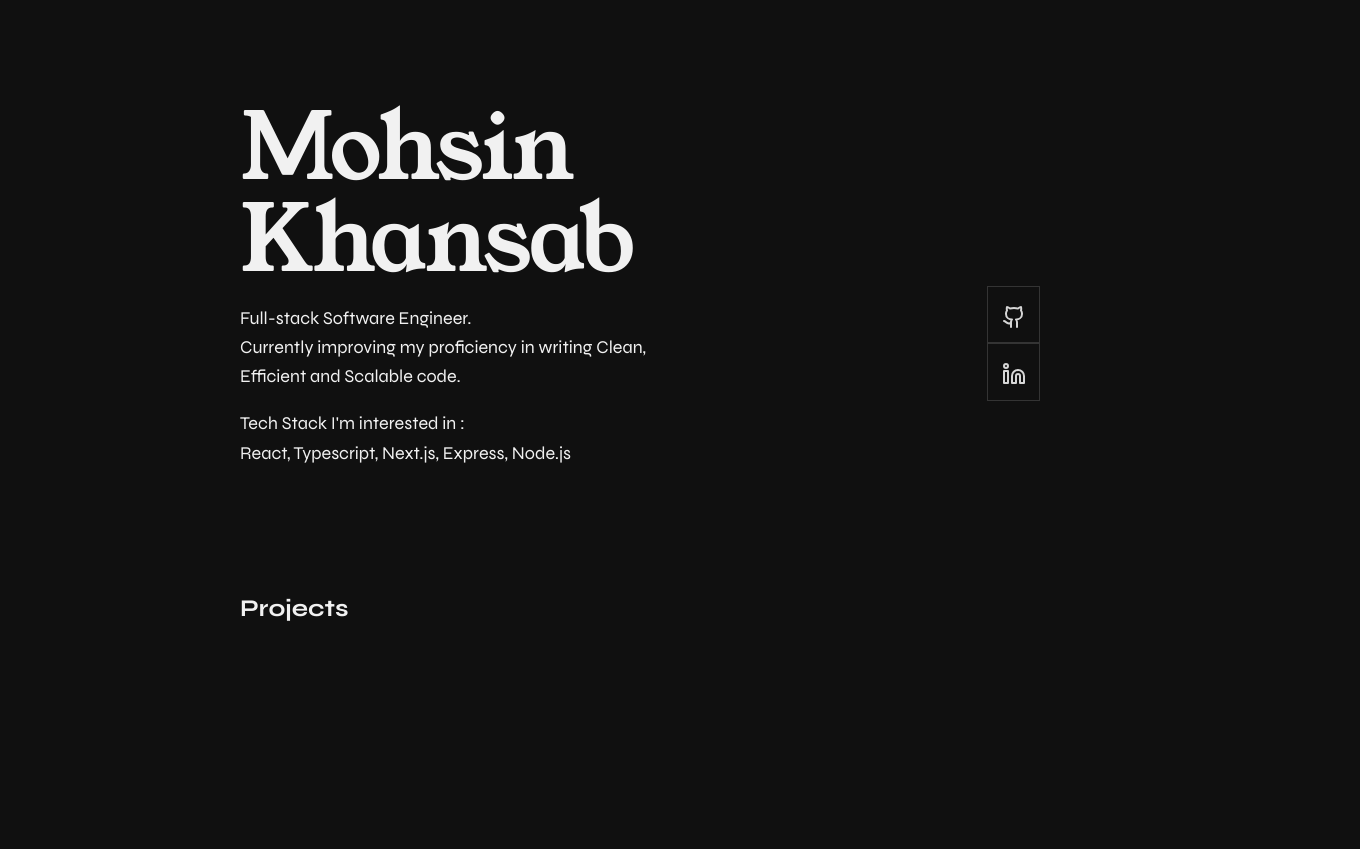
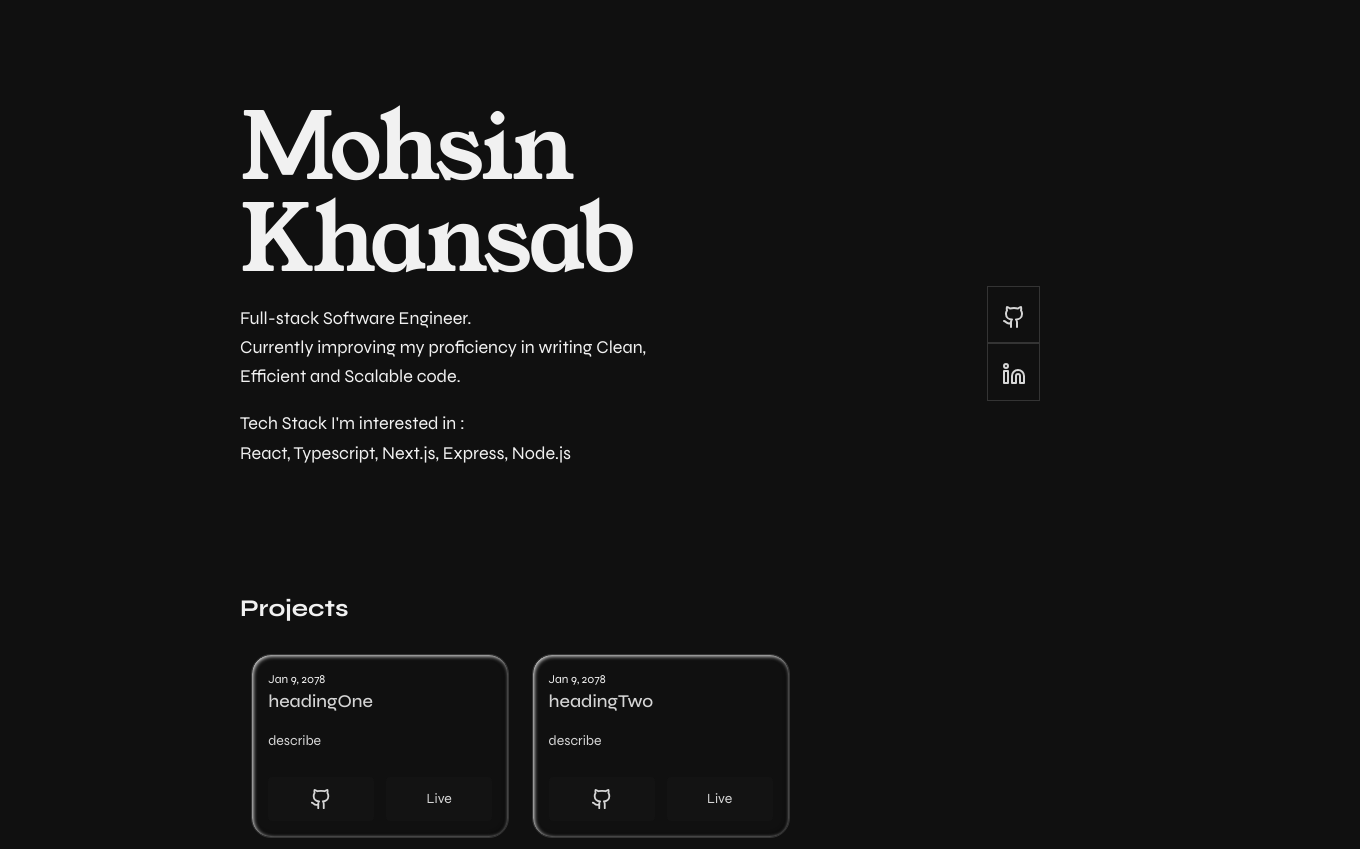
Before and after one commit to mohs-in/website_v3, a React (Vite) app: page / in a window 1280 px wide. Shown: the whole page, 1360 px wide, since content can reach past the window. Before the commit the page ends 800 px from the top, so only its background shows below. Built offline with nearby package versions, Linux system fonts and the light colour scheme.

Commit message:
added projects cards

```diff
--- a/components/Hero.jsx
+++ b/components/Hero.jsx
@@ -1,8 +1,22 @@
+import Project from "./Project"
+import projectData from './projects'
+
 export default function Hero () {
+    const projects = projectData.map(proj => {
+        return(
+            <Project
+                id={proj.id}
+                {...proj}
+            />
+        )
+    })
     return (
     <>
     <main>
         <h2>Projects</h2>
+        <div className="projects-div">
+            {projects}
+        </div>
 
     </main>
     </>
--- /dev/null
+++ b/components/Project.jsx
@@ -0,0 +1,37 @@
+import gh from '/gh-2d.svg'
+
+export default function Project(project) {
+    return(
+        <article>
+            <div>
+                <div className="arc--date">
+                    <span>
+                        {project.date ? (
+                        <time dateTime={new Date(project.date).toISOString()}>
+                            {Intl.DateTimeFormat(undefined, { dateStyle: "medium" }).format(
+                            new Date(project.date),
+                            )}
+                        </time>
+                        ) : (
+                        <span>SOON</span>
+                        )}
+                    </span>
+                </div>
+                <h2 className="arc--h2"> {project.title} </h2>
+                <p className="arc--p"> {project.description} </p>
+            </div>
+            <div className="arc--links">
+                {project.github && (
+                <a href={project.github} target="_blank">
+                    <img src={gh} alt="" />
+                </a>
+                )}
+                {project.demo && (
+                <a href={project.demo} target="_blank">
+                    Live
+                </a>
+                )}
+            </div>
+        </article>
+    )
+}
--- /dev/null
+++ b/components/projects.js
@@ -0,0 +1,17 @@
+
+export default [
+    {
+        date: '01-09-2078',
+        title: 'headingOne',
+        description: 'describe',
+        github: 'https://www.google.com',
+        demo: 'https://www.example.com'
+    },
+    {
+        date: '01-09-2078',
+        title: 'headingTwo',
+        description: 'describe',
+        github: 'https://www.google.com',
+        demo: 'https://www.example.com'
+    }
+]
--- a/src/App.scss
+++ b/src/App.scss
@@ -71,9 +71,85 @@ header {
     }
 }
 
+.projects-div {
+    display: flex;
+    width: 70em;
+    flex-wrap: wrap;
+}
+
+article {
+    padding: 1em;
+    display: flex;
+    flex-direction: column;
+    justify-content: space-between;
+    height: 70%;
+    border: 1px solid $color-dark;
+    border-radius: 1.25rem;
+    width: fit-content;
+    margin: .7em;
+    max-width: 14em;
+    flex: 0 0 55rem;
+    box-shadow: inset 1px 1px 4px #fff, inset -1px -1px 5px #000;
+
+}
+
+.arc--date {
+    display: flex;
+    align-items: center;
+    justify-content: space-between;
+    gap: .5rem;
+    span {
+        font-size: .75rem;
+        line-height: 1rem;
+    }
+}
+
+.arc--h2 {
+    margin-top: 0;
+    font-size: 1.125rem;
+    line-height: 1.75rem;
+    font-weight: 500;
+    color: $color-secondary;
+    word-wrap: break-word;
+}
+
+.arc--p {
+    font-size: .875rem;
+    line-height: 1.25rem;
+    margin-top: 1rem;
+    color: $color-secondary;
+    word-wrap: break-word;
+}
+
+.arc--links {
+    display: flex;
+    flex-direction: row;
+    padding-top: .75rem;
+    gap: .75rem;
+    a {
+        color: $color-secondary;
+        font-size: .875rem;
+        line-height: 1.25rem;
+        padding: .75rem 1rem;
+        background-color: #70707008;
+        border-radius: .25rem;
+        justify-content: center;
+        align-items: center;
+        display: flex;
+        width: 100%;
+        height: 1.25rem;
+        text-decoration: inherit;
+    }
+    img {
+        width: 22px;
+        height: 22px;
+    }
+}
+
 @media (max-width: 480px) {
     body {
         padding: 2em 1em;
+        margin: .5em;
     }
 
     header {
@@ -98,4 +174,22 @@ header {
             }
         }
     }
+
+    .projects-div {
+        flex-direction: row;
+        width: 100%;
+    }
+
+    article {
+        width: 100%;
+        max-width: 19rem;
+        flex-direction: row ;
+
+        .arc--links {
+            flex-direction: column;
+            a {
+                width: 50%;
+            }
+        }
+    }
 }
```
